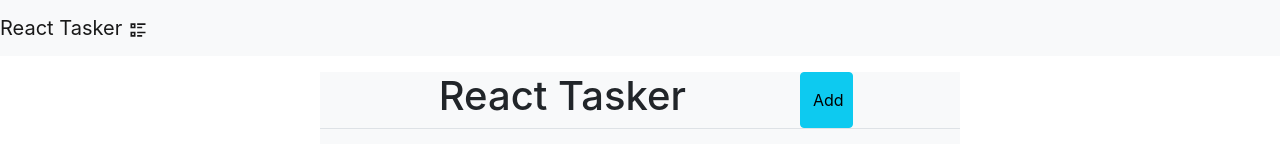
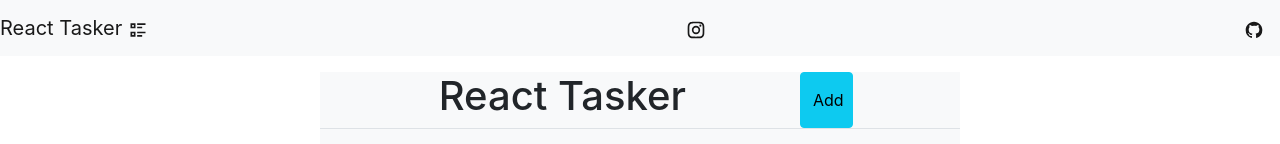
Before and after one commit to jbramirez03/React-Tasker, a React (Create React App) app: page / in a window 1280 px wide. Shown: the top 144 px of the page. Built offline with nearby package versions, Linux system fonts and the light colour scheme.

Commit message:
added instagram and github icons with links in navbar

```diff
--- a/src/components/Nav.js
+++ b/src/components/Nav.js
@@ -1,4 +1,4 @@
-import { RiListCheck2 } from "react-icons/ri";
+import { RiListCheck2, RiInstagramLine, RiGithubFill } from "react-icons/ri";
 
 const Nav = () => {
     return (
@@ -7,6 +7,8 @@ const Nav = () => {
                 <a className="navbar-brand" href="https://github.com/jbramirez03/React-Tasker" target='_blank' rel="noreferrer">
                     React Tasker <span><RiListCheck2 /></span>
                 </a>
+                <a className='navbar-brand' href="https://www.instagram.com/temptado/" targer='_blank' rel='noreferrer'><RiInstagramLine /></a>
+                <a className='navbar-brand' href="https://github.com/jbramirez03" targer='_blank' rel='noreferrer'><RiGithubFill /></a>
             </nav>
         </header>
     )
```
